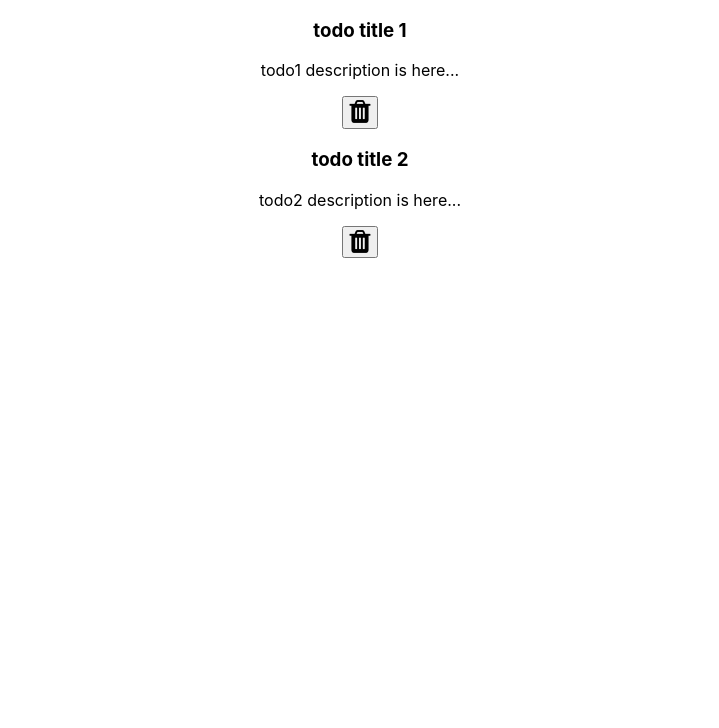
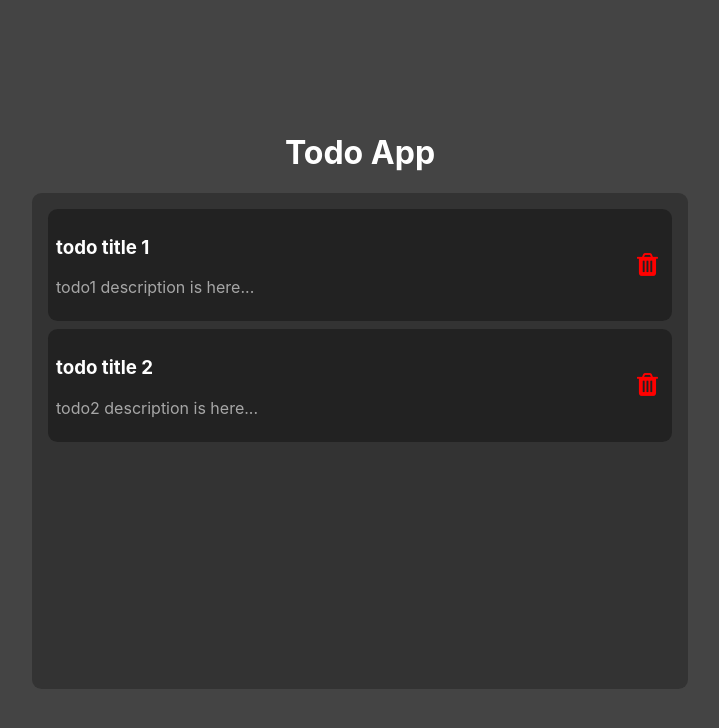
Before and after one commit to okamurayasuo1001/Todo_App_React_Js, a React (Create React App) app: page / in a window 1280 px wide. Shown: the top 728 px of the page, without its empty margins (280-999 px from the left). Built offline with nearby package versions, Linux system fonts and the light colour scheme.

Commit message:
styling todo

```diff
--- a/src/App.js
+++ b/src/App.js
@@ -6,7 +6,7 @@ import Home from './components/Home';
 
 function App() {
   return (
-    <div className="App">
+    <div>
 
       <Home/>
 
--- a/src/components/Home.js
+++ b/src/components/Home.js
@@ -1,5 +1,6 @@
 import React from 'react'
 
+import style from './home.module.css';
 //add component
 import Todos from './Todos';
 
@@ -34,7 +35,10 @@ export default function Home() {
 
 
   return (
-    <div>
+
+    <div className={style.container}>
+
+        <h1 style={{ color:"white" }}>Todo App</h1>
 
         <Todos todos={dummyTodos}/>
 
--- a/src/components/Todo.js
+++ b/src/components/Todo.js
@@ -1,9 +1,11 @@
 import React from 'react'
+
+import style from './todo.module.css'
 
 export default function Todo(props) {
   const {id,title,desc}=props.todo
   return (
-    <article>
+    <article className={style.todo}>
 
         <div>
 
@@ -14,7 +16,7 @@ export default function Todo(props) {
 
         <div>
 
-            <button>
+            <button className={style.btn}>
 
                 <i className="fa fa-trash fa-2x"></i>
 
--- a/src/components/Todos.js
+++ b/src/components/Todos.js
@@ -1,11 +1,13 @@
 import React from 'react'
 
+import style from './todos.module.css'
 //add component
 import Todo from './Todo'
 
 export default function Todos(props) {
   return (
-    <div>
+
+    <section className={style.todos}>
 
         {props.todos.map((todo)=>
 
@@ -15,6 +17,6 @@ export default function Todos(props) {
         )}
 
 
-    </div>
+    </section>
   )
 }
--- /dev/null
+++ b/src/components/home.module.css
@@ -0,0 +1,11 @@
+.container{
+
+    flex-direction: column;
+    background-color: #444;
+    min-height: 100vh;
+    display: flex;
+    justify-content: center;
+    align-items: center;
+
+
+}
--- /dev/null
+++ b/src/components/todo.module.css
@@ -0,0 +1,32 @@
+.todo{
+
+    background-color: #222;
+    margin: 0.5rem;
+    border-radius: 0.6rem;
+    display: flex;
+    justify-content: space-between;
+    align-items: center;
+    padding: 0.5rem;
+
+
+}
+.todo:hover{
+
+    background-color: #111;
+
+}
+.todo p{
+
+    opacity: 0.6;
+
+}
+
+.btn{
+
+
+    border: none;
+    background-color: transparent;
+    color: red;
+    cursor: pointer;
+
+}
--- /dev/null
+++ b/src/components/todos.module.css
@@ -0,0 +1,18 @@
+.todos{
+
+    width:50%;
+    background-color: #333;
+    color: white;
+    padding: 0.5rem;
+    border-radius: 0.6rem;
+    /*
+
+        overflow: scroll;
+
+    */
+    height: 60vh;
+
+
+
+
+}
```
